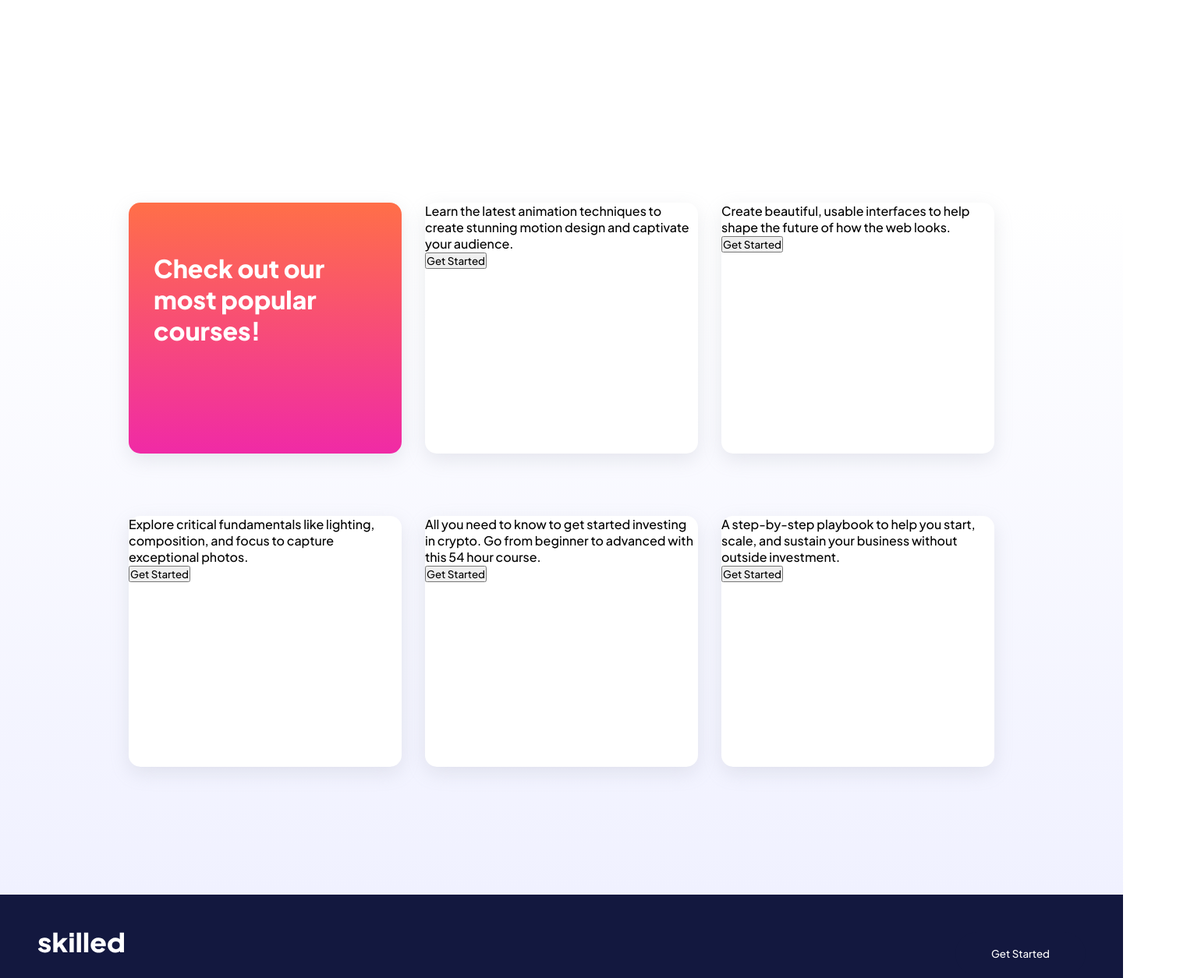
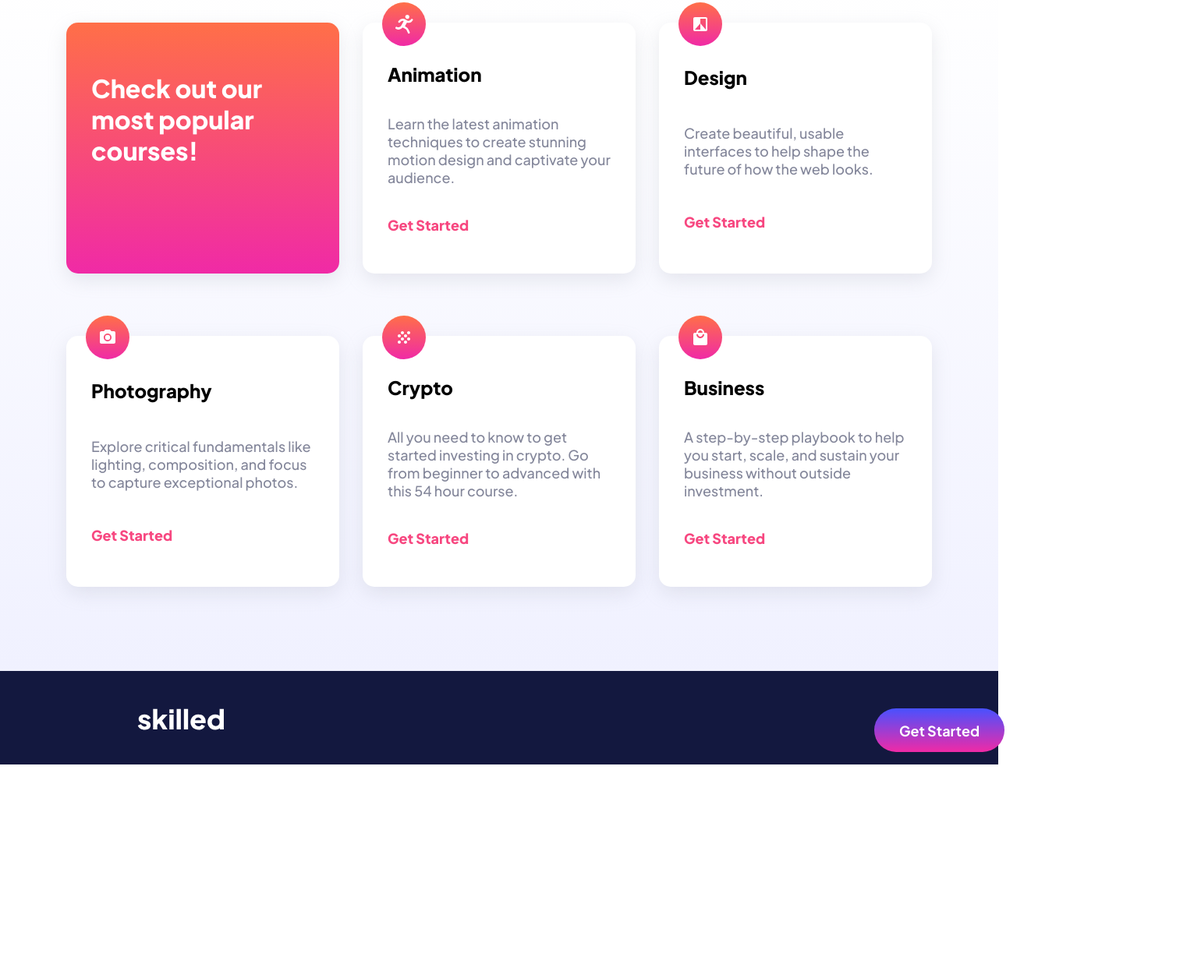
Before and after one commit to paulpgn/frontendmentor-skilled-elearning, a plain HTML site: page src/index.html in a window 1280 px wide. Shown: the part 797-2052 px from the top of the page at 78% size, 1540 px wide, since content can reach past the window. After the commit the page ends 1778 px from the top, so only its background shows below. Drawn offline with Linux system fonts and the light colour scheme.

Commit message:
Add files via upload

```diff
--- a/src/index.html
+++ b/src/index.html
@@ -36,45 +36,50 @@
         </div>
 
         <div class="item">
+          <img class="item-icon" src="./assets/icon-animation.svg" alt="">
           <div class="rounded">
-            <title> Animation </title>
-            <p>Learn the latest animation techniques to create stunning motion
+            <p class="item-title">Animation</p>
+            <p class="item-text">Learn the latest animation techniques to create stunning motion
             design and captivate your audience.</p>
             <button class="text">Get Started</button>
           </div>
         </div>
 
         <div class="item">
+          <img class="item-icon" src="./assets/icon-design.svg" alt="">
           <div class="rounded">
-            <title>Design</title>
-            <p>Create beautiful, usable interfaces to help shape the future of
+            <p class="item-title">Design</p>
+            <p class="item-text">Create beautiful, usable interfaces to help shape the future of
             how the web looks.</p>
             <button class="text">Get Started</button>
           </div>
         </div>
 
         <div class="item">
+          <img class="item-icon" src="./assets/icon-photography.svg" alt="">
           <div class="rounded">
-            <title>Photography</title>
-            <p>Explore critical fundamentals like lighting, composition, and focus
+            <p class="item-title">Photography</p>
+            <p class="item-text">Explore critical fundamentals like lighting, composition, and focus
             to capture exceptional photos.</p>
             <button class="text">Get Started</button>
           </div>
         </div>
 
         <div class="item">
+          <img class="item-icon" src="./assets/icon-crypto.svg" alt="">
           <div class="rounded">
-            <title>Crypto</title>
-            <p>All you need to know to get started investing in crypto. Go from beginner
+            <p class="item-title">Crypto</p>
+            <p class="item-text">All you need to know to get started investing in crypto. Go from beginner
             to advanced with this 54 hour course.</p>
             <button class="text">Get Started</button>
           </div>
         </div>
 
         <div class="item">
+          <img class="item-icon" src="./assets/icon-business.svg" alt="">
           <div class="rounded">
-            <title>Business</title>
-            <p>A step-by-step playbook to help you start, scale, and sustain your business
+            <p class="item-title">Business</p>
+            <p class="item-text">A step-by-step playbook to help you start, scale, and sustain your business
             without outside investment.</p>
             <button class="text">Get Started</button>
           </div>
@@ -84,8 +89,10 @@
   </main>
 
   <footer>
-    <img src="./assets/logo-light.svg" alt="">
-    <button class="shade">Get Started</button>
+    <div class="foot-width">
+      <img src="./assets/logo-light.svg" alt="">
+      <button class="shade">Get Started</button>
+    </div>
   </footer>
 
 
--- a/src/style.css
+++ b/src/style.css
@@ -5,6 +5,8 @@
     font-family: 'Plus Jakarta Sans', sans-serif;
 }
 header {
+    padding-left: 12rem;
+    padding-right: 15.5rem;
     padding-top: 1rem;
     display: flex;
     flex-direction: row;
@@ -27,18 +29,26 @@ header > img {
     background: #13183F;
     z-index: 9;
     cursor: pointer;
+    font-weight: 700;
+    font-size: 18px;
 }
 
 
 main {
-    width: 1440px;
+    /*width: 1440px;*/
     margin: 0 auto;
     background-color: white;
 
 }
 .top {
+    padding-left: 11.5rem;
+    padding-right: 2rem;
+    padding-top: 5em;
     display: flex;
     flex-direction: row;
+    width: 1440px;
+    margin: 0 auto;
+    height: 650px;
 
 }
 .top-right {
@@ -47,8 +57,8 @@ main {
     clear:both;
     width: 991.63px;
     height: 936.62px;
-    top: -400px;
-    right: -100px;
+    top: -320px;
+    right: 0px;
     background-image: url("./assets/image-hero-desktop.png");
 }
 .top-left {
@@ -80,6 +90,8 @@ h2 {
     background: rgb(255,111,72);
     background: linear-gradient(180deg, rgba(255,111,72,1) 0%, rgba(240,42,166,1) 100%);
     cursor: pointer;
+    font-weight: 700;
+    font-size: 18px;
 }
 
 .container {
@@ -95,17 +107,41 @@ h2 {
 .item {
     width: 350px;
     height: 346px;
-
+}
+.item-title {
+    font-weight: 800;
+    font-size: 24px;
+}
+.text {
+    font-weight: 800;
+    font-size: 18px;
+    color:#F74780 ;
+    border: none;
+    background-color: white;
+    cursor:pointer;
 }
 .rounded {
     height: 322px;
     border-radius: 15px;
     background-color: white;
     box-shadow: rgba(149, 157, 165, 0.2) 0px 8px 24px;
+    display: flex;
+    flex-direction: column;
+    justify-content: space-around;
+    align-items: flex-start;
+    padding: 2em;
+
 }
-.title {
-    font-weight: 800;
-    font-size: 24px;
+.item-icon {
+    position: relative;
+    display: block;
+    top: 30px;
+    left: 25px;
+}
+.item-text {
+    font-weight: 500;
+    font-size: 18px;
+    color: #83869A;
 }
 
 .fader {
@@ -119,29 +155,39 @@ h2 {
     box-shadow: rgba(149, 157, 165, 0.2) 0px 8px 24px;
     font-weight: 800;
     font-size: 32px;
+    transform: translateY(56px);
+
 }
 .bottom {
     height: 888px;
     background: rgb(255,255,255);
     background: linear-gradient(180deg, rgba(255,255,255,1) 0%, rgba(240,241,255,1) 100%);
+    width: 100vw;
+    margin: 0 auto;
 }
 
 
 footer {
-    padding-top: 3rem;
-    padding-left: 3rem;
-    padding-right: 3rem;
-    width: 1440px;
+
+
     margin: 0 auto;
     height: 120px;
     background-color: #13183F;
+
+}
+.foot-width > img {
+    width: 111.17px;
+    height: 27.68px;
+}
+.foot-width {
+    padding-top: 3rem;
+    padding-left: 11rem;
+    padding-right: 9.5rem;
+    width: 1440px;
+    margin: 0 auto;
     display: flex;
     flex-direction: row;
     justify-content: space-between;
-}
-footer > img {
-    width: 111.17px;
-    height: 27.68px;
 }
 .shade {
     width: 167px;
@@ -149,6 +195,9 @@ footer > img {
     border: none;
     color: white;
     border-radius: 28px;
-    background: #13183F;
+    background: rgb(72,81,255);
+    background: linear-gradient(180deg, rgba(72,81,255,1) 0%, rgba(240,42,166,1) 100%);
     cursor: pointer;
+    font-weight: 700;
+    font-size: 18px;
 }
```
